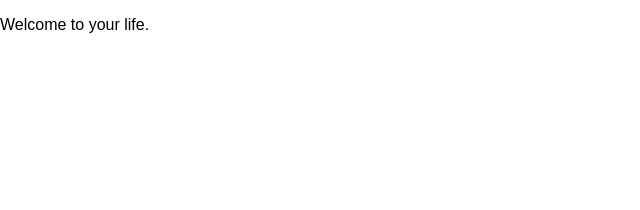
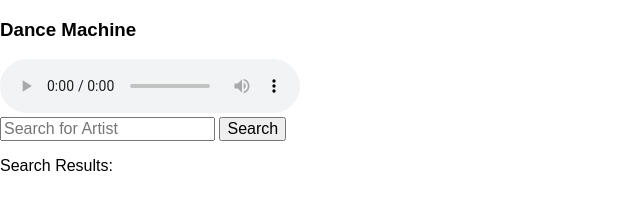
Before and after one commit to mariefilbs/soundcloudapp, a website with bundled scripts: page app/index.html in a window 1280 px wide. Shown: the whole page, without its empty margins (0-640 px from the left). Built offline with nearby package versions, Linux system fonts and the light colour scheme; files whose address does not match are found by name.

```diff
--- a/app/index.html
+++ b/app/index.html
@@ -3,14 +3,40 @@
   <head>
     <meta charset="utf-8">
     <meta name="viewport" content="width=device-width, initial-scale=1.0">
-    <title>My Cool Project</title>
+    <title>SoundCloud App</title>
     <link rel="stylesheet" href="css/normalize.css">
     <link rel="stylesheet" href="css/main.css">
   </head>
   <body>
-    <div class="container">
-      <p>Welcome to your life.</p>
+
+    <div class = "container">
+
+    <div class="heading">
+      <h3>Dance Machine</h3>
     </div>
+
+    <div class="music">
+      <audio controls = "controls">
+      </audio>
+    </div>
+
+
+<!--user types in song/artist and search button -->
+    <form class = "search-box">
+      <div class = "search">
+        <input class = "artist-search" placeholder="Search for Artist">
+        <input type = "submit" value = "Search" class = "button"/>
+      </div>
+    </form>
+
+    <div class="search-results">
+      <div class = "results">
+        <p>Search Results:</p>
+      </div>
+    </div>
+
+  </div>
+
     <script src="js/bundle.js"></script>
   </body>
 </html>
--- a/package.json
+++ b/package.json
@@ -38,5 +38,8 @@
     "sass-module-importer": "1.2.1",
     "vinyl-buffer": "^1.0.0",
     "vinyl-source-stream": "^1.1.0"
+  },
+  "dependencies": {
+    "jquery": "^3.1.1"
   }
 }
```
Also changed, not shown: src/js/soundcloud.js (added), 1 other file.
